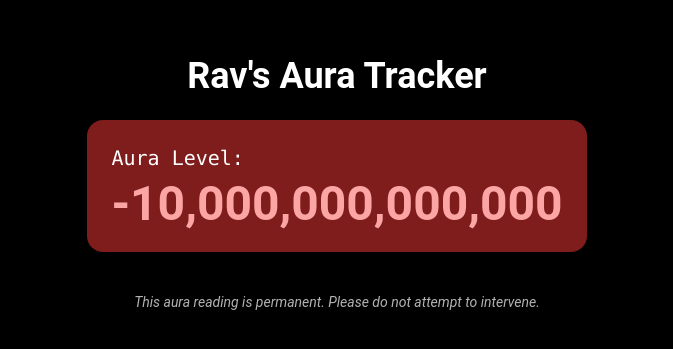
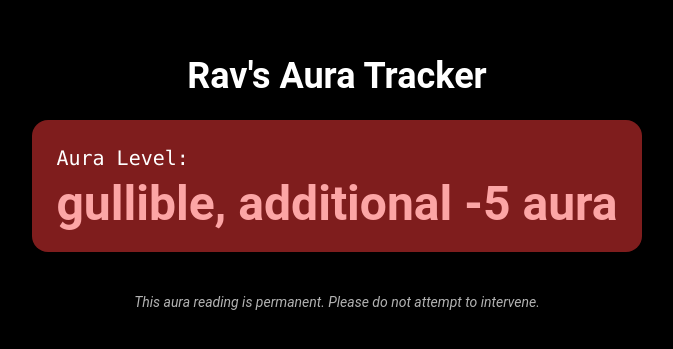
Before and after one commit to IsithaT/isitha-portfolio, a Next.js app in the folder portfolio/: page /contact in a window 1280 px wide. Shown: the part 251-600 px from the top of the page, without its empty margins (303-976 px from the left). Built offline with nearby package versions, Linux system fonts and the light colour scheme.

Commit message:
Update page.tsx

```diff
--- a/portfolio/src/app/contact/page.tsx
+++ b/portfolio/src/app/contact/page.tsx
@@ -2,7 +2,7 @@ import React from 'react'
 import NavBar from '@/components/NavBar'
 
 const RavAura = () => {
-    const aura = -10000000000000;
+    const aura = "gullible, additional -5 aura";
 
     return (
         <div className="flex flex-col h-screen w-full bg-black text-white">
```
